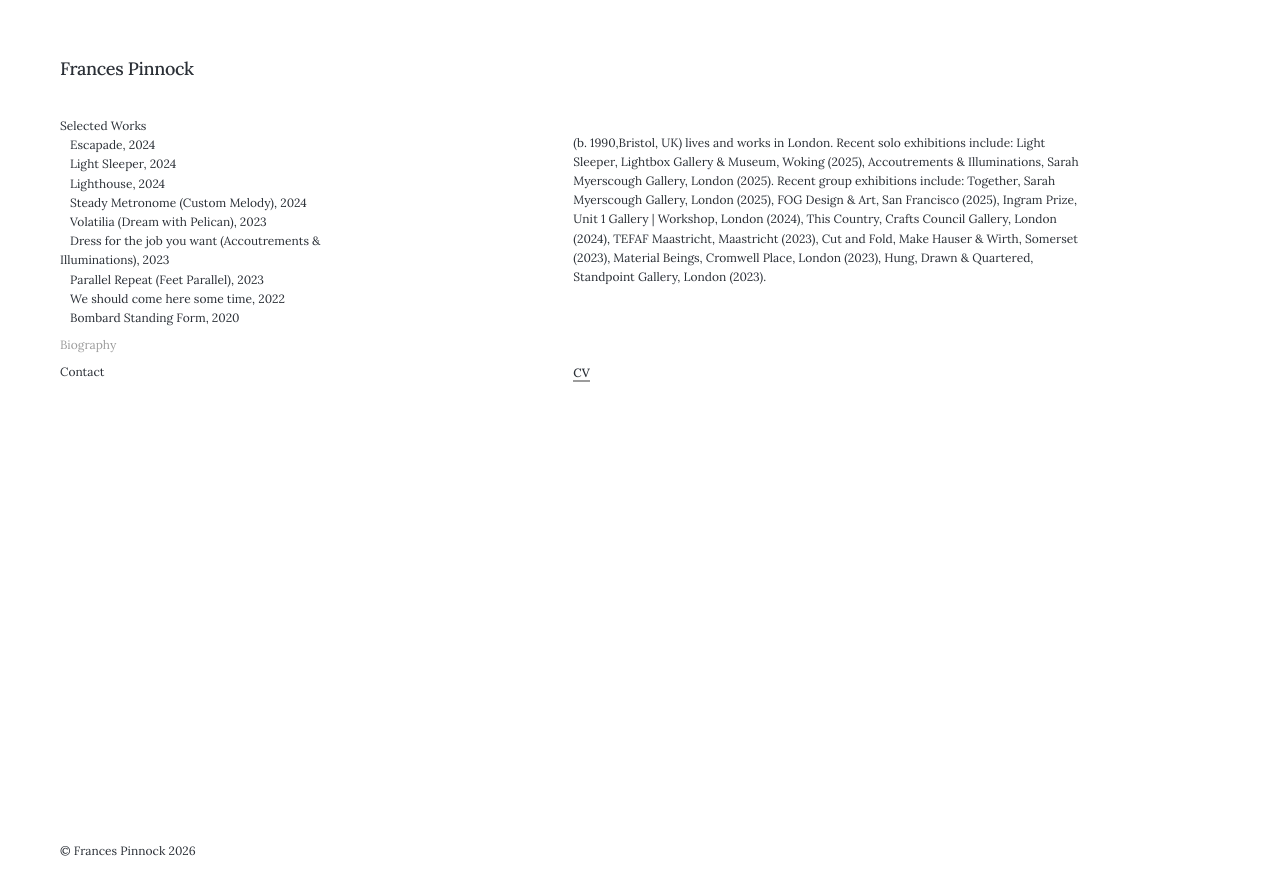
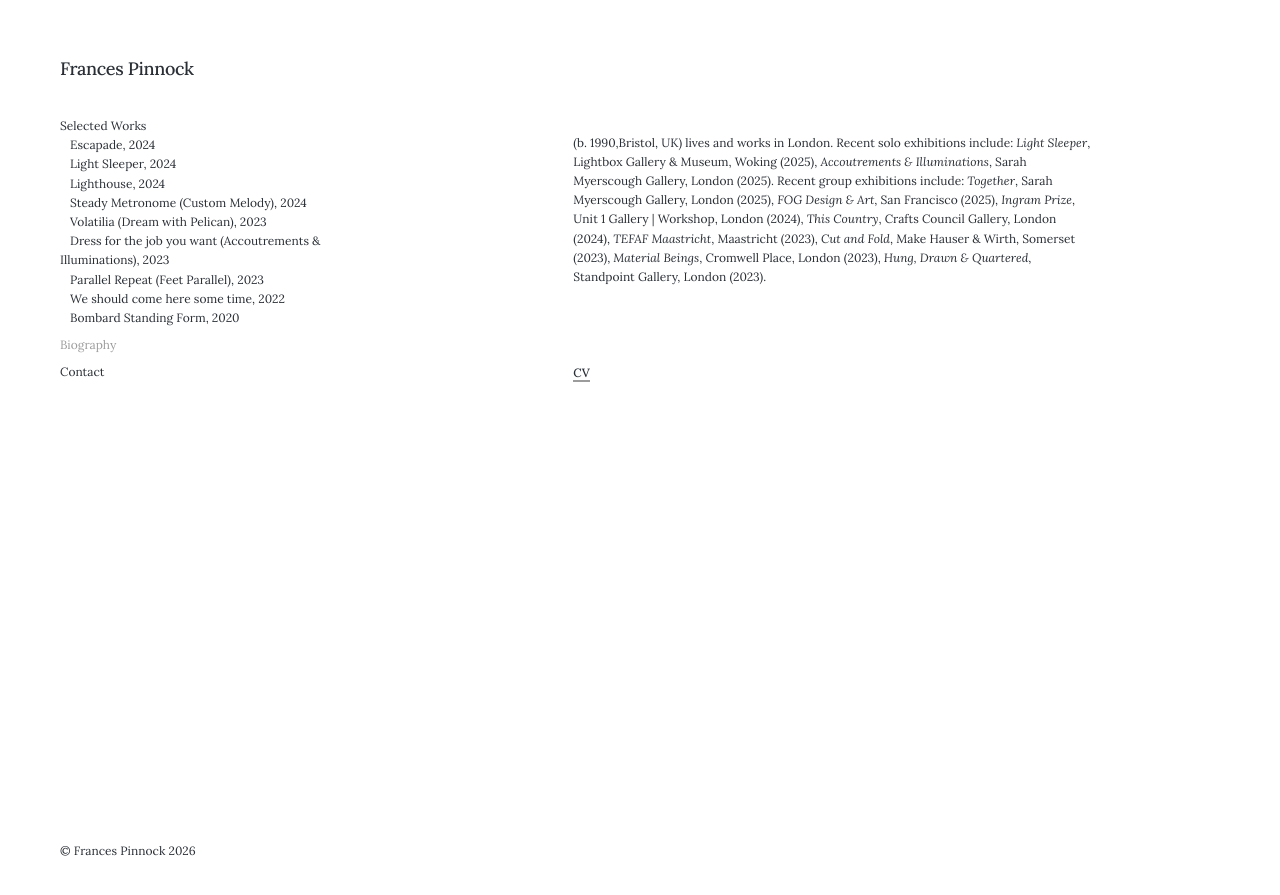
Before and after one commit to francespinnock/francespinnock.github.io, a Jekyll site: the page built from _pages/bio.md, in a window 1280 px wide. Shown: the top 895 px of the page. Built offline with Jekyll 4.4.1, drawn with Linux system fonts in a browser that asks for light colours; nearby versions of some CDN libraries.

Commit message:
Update bio.md

```diff
--- a/_pages/bio.md
+++ b/_pages/bio.md
@@ -7,7 +7,7 @@ description: Frances Pinnock - Biography
 <br/>
 
 
-(b. 1990,Bristol, UK) lives and works in London. Recent solo exhibitions include: Light Sleeper, Lightbox Gallery & Museum, Woking (2025), Accoutrements & Illuminations, Sarah Myerscough Gallery, London (2025). Recent group exhibitions include: Together, Sarah Myerscough Gallery, London (2025), FOG Design & Art, San Francisco (2025), Ingram Prize, Unit 1 Gallery | Workshop, London (2024), This Country, Crafts Council Gallery, London (2024), TEFAF Maastricht, Maastricht (2023), Cut and Fold, Make Hauser & Wirth, Somerset (2023), Material Beings, Cromwell Place, London (2023), Hung, Drawn & Quartered, Standpoint Gallery, London (2023).
+(b. 1990,Bristol, UK) lives and works in London. Recent solo exhibitions include: _Light Sleeper_, Lightbox Gallery & Museum, Woking (2025), _Accoutrements & Illuminations_, Sarah Myerscough Gallery, London (2025). Recent group exhibitions include: _Together_, Sarah Myerscough Gallery, London (2025), _FOG Design & Art_, San Francisco (2025), _Ingram Prize_, Unit 1 Gallery | Workshop, London (2024), _This Country_, Crafts Council Gallery, London (2024), _TEFAF Maastricht_, Maastricht (2023), _Cut and Fold_, Make Hauser & Wirth, Somerset (2023), _Material Beings_, Cromwell Place, London (2023), _Hung, Drawn & Quartered_, Standpoint Gallery, London (2023).
 <br/>
 <br/>
 [CV](/cv.pdf){:target="_blank"}
```
